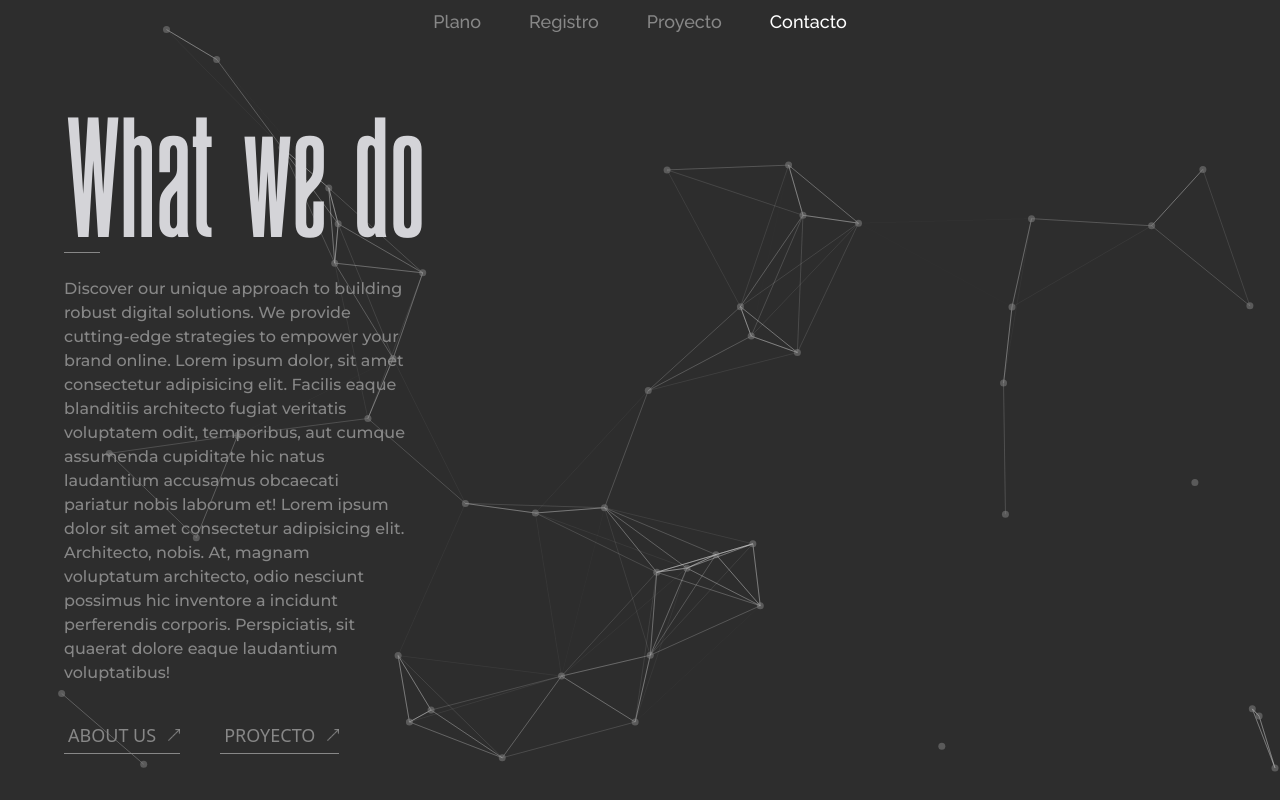
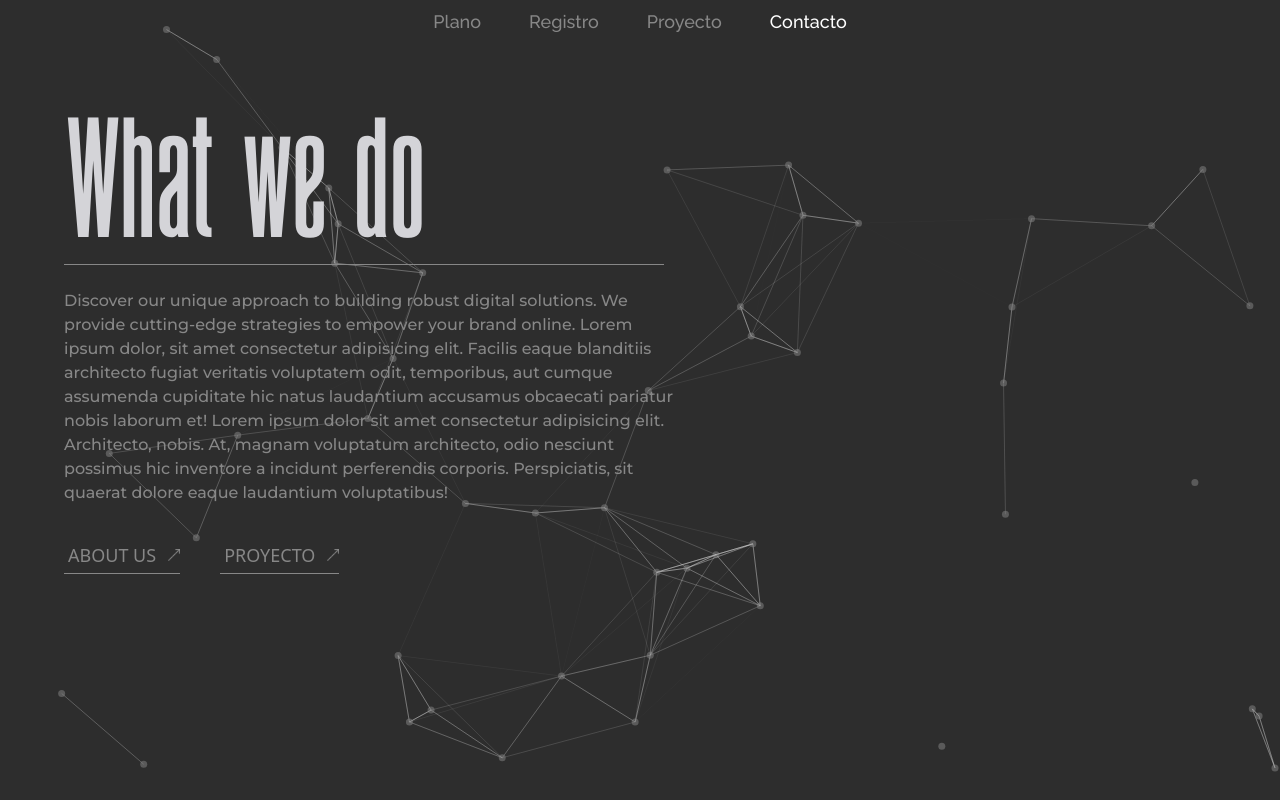
Before and after one commit to Najdorf12/gallery-app, a React (Vite) app: page /proyecto in a window 1280 px wide. Both pictures are taken after a click on the button "WHAT WE DO". Built offline with nearby package versions, Linux system fonts and the light colour scheme.

Commit message:
add styles

```diff
--- a/src/components/About.jsx
+++ b/src/components/About.jsx
@@ -6,7 +6,7 @@ const About = ({ handleButtonClick}) => {
       <h1 className="august-bold leading-none text-zinc-300 text-7xl lg:text-[8rem] 2xl:text-[10rem]">
         ABOUT
       </h1>
-      <div className="w-6 h-[1px] bg-grayCustom mt-3"></div>
+      <div className="w-6 h-[1px] bg-grayCustom mt-3  lg:w-[300px] lg:mt-6"></div>
       <p className="text-sm text-grayCustom font-text2 font-medium text-balance mt-4 lg:text-base lg:mt-6 max-w-[660px] xl:text-lg 2xl:text-xl">
         Discover our unique approach to building robust digital solutions. We
         provide cutting-edge strategies to empower your brand online.
--- a/src/components/WhatWeDo.jsx
+++ b/src/components/WhatWeDo.jsx
@@ -6,9 +6,9 @@ const WhatWeDo = ({handleButtonClick}) => {
       <h1 className="august-bold leading-none text-zinc-300 text-7xl lg:text-[8rem] 2xl:text-[10rem]">
         What we do
       </h1>
-      <div className="w-9 h-[1px] bg-grayCustom mt-3"></div>
+      <div className="w-80 h-[1px] bg-grayCustom mt-3 lg:w-[600px] lg:mt-6"></div>
 
-      <p className="text-sm  text-grayCustom font-text2 font-medium  text-balance pr-9 mt-6 lg:text-base lg:mt-6 max-w-[380px] xl:text-lg 2xl:text-xl ">
+      <p className="text-sm  text-grayCustom font-text2 font-medium  text-balance pr-9 mt-6 lg:text-base lg:mt-6 max-w-[380px] xl:text-lg 2xl:text-xl lg:max-w-[650px] ">
         Discover our unique approach to building robust digital solutions. We
         provide cutting-edge strategies to empower your brand online. Lorem ipsum dolor, sit amet consectetur adipisicing elit. Facilis eaque blanditiis architecto fugiat veritatis voluptatem odit, temporibus, aut cumque assumenda cupiditate hic natus laudantium accusamus obcaecati pariatur nobis laborum et! Lorem ipsum dolor sit amet consectetur adipisicing elit. Architecto, nobis. At, magnam voluptatum architecto, odio nesciunt possimus hic inventore a incidunt perferendis corporis. Perspiciatis, sit quaerat dolore eaque laudantium voluptatibus!
       </p>
--- a/src/pages/Project.jsx
+++ b/src/pages/Project.jsx
@@ -28,7 +28,7 @@ const Project = () => {
   };
 
   return (
-    <section className="relative w-full min-h-screen z-40 flex flex-col pt-28 justify-start bg-blackCustom overflow-hidden xl:pt-20 2xl:pt-28">
+    <section className="relative w-full min-h-screen z-40 flex flex-col pt-28 justify-start bg-blackCustom overflow-hidden  2xl:pt-28">
       <TsParticlesBg />
       <Navbar />
       <div className="w-full z-[550] relative flex flex-col px-3 lg:pl-[5%]">
```
